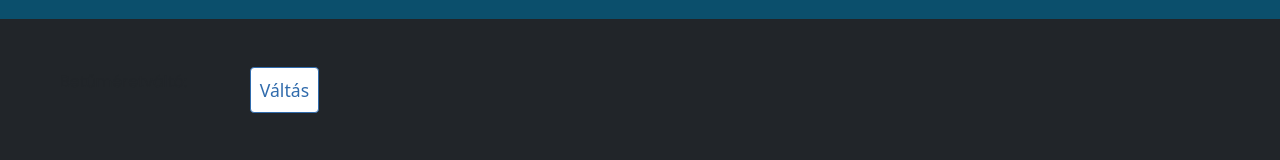
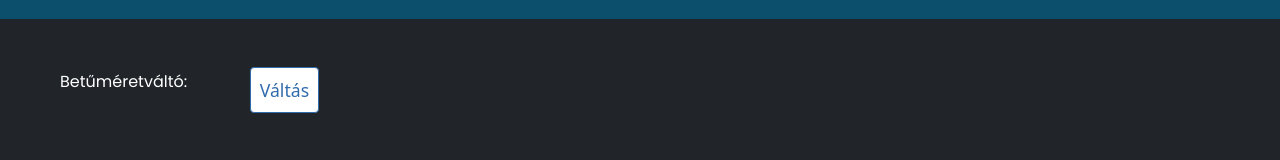
Before and after one commit to MrZalan/MrZalan.github.io, a plain HTML site: page index.html in a window 1280 px wide. Shown: the part 621-781 px from the top of the page. Drawn offline with nearby package versions, Linux system fonts and the light colour scheme; a web font is replaced by a local one.

Commit message:
Update alap.css

```diff
--- a/css/alap.css
+++ b/css/alap.css
@@ -172,7 +172,7 @@ p{
     font-family: "Poppins", sans-serif;
 }
 
-p#switch{
+p#switcher{
     color: white;
 
 }
```
